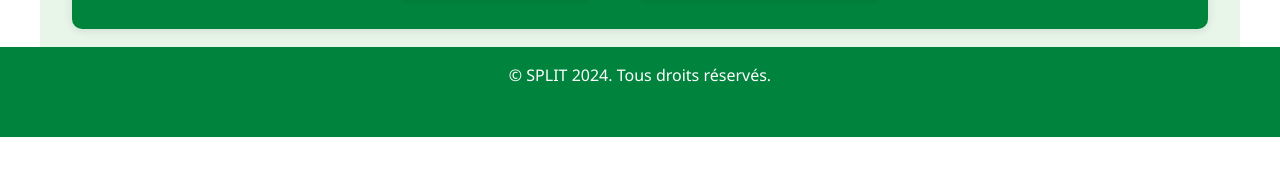
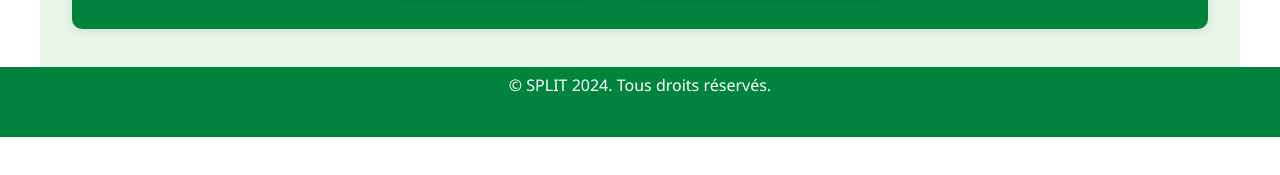
Before and after one commit to split2024/split, a website built with Vite: page index.html in a window 1280 px wide. Shown: the part 663-838 px from the top of the page. Built offline with nearby package versions, Linux system fonts and the light colour scheme.

Commit message:
Ajout ou modification du fichier

```diff
--- a/style.css
+++ b/style.css
@@ -187,7 +187,7 @@ footer {
     background-color: var(--ensibs-green);
     color: white;
     text-align: center;
-    padding: 1rem;
+    padding: 0.4rem;
     position: fixed;
     bottom: 0;
     width: 100%;
```
